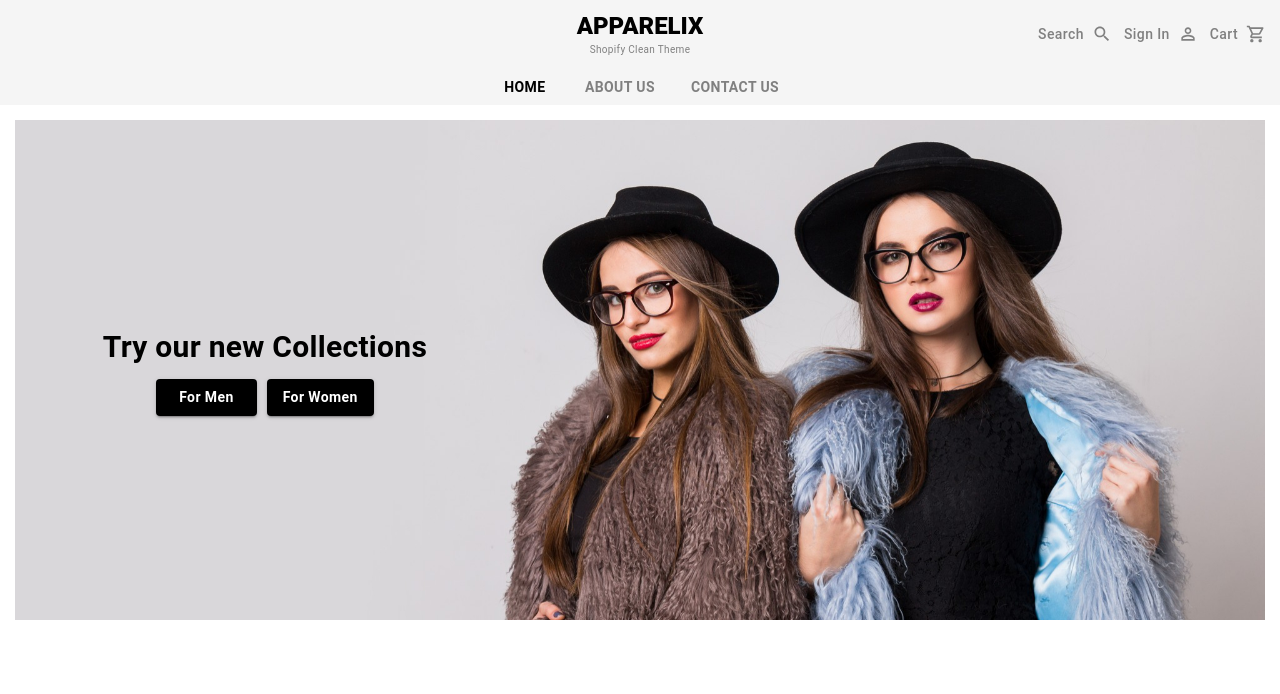
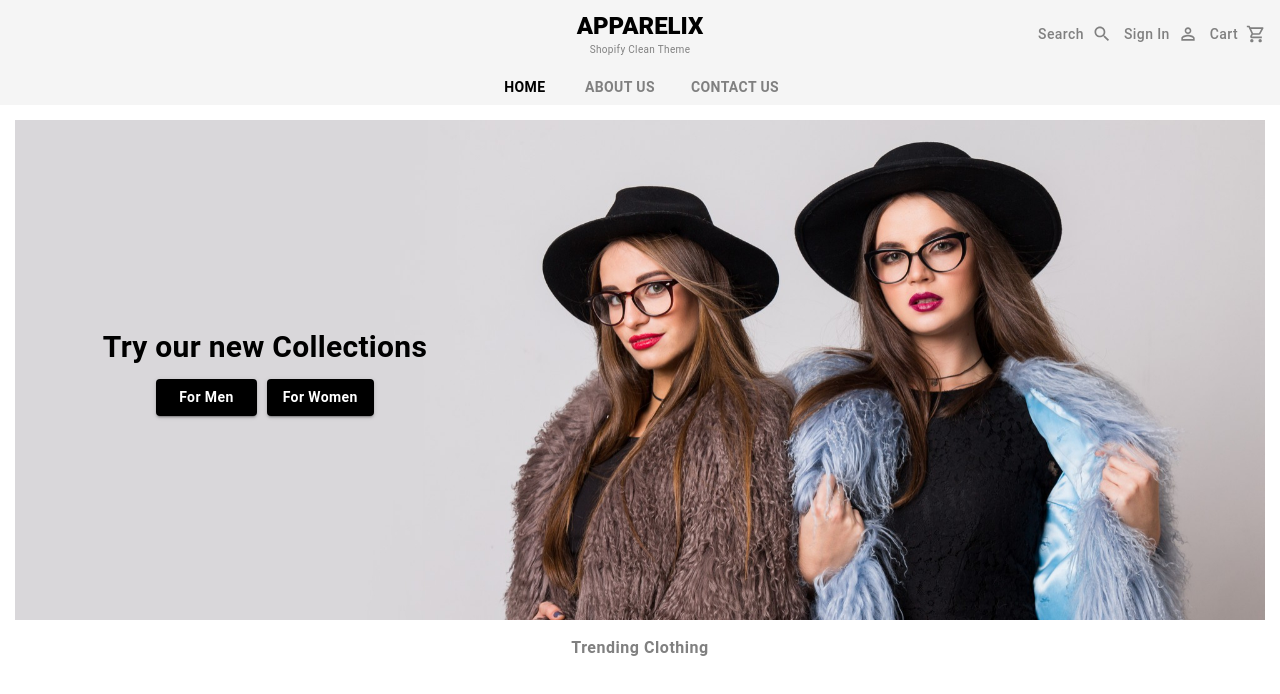
Before and after one commit to Siddhartha-machi/react-shopping-app, a React (Create React App) app: page / in a window 1280 px wide. Shown: the top 694 px of the page. Built offline with nearby package versions, Linux system fonts and the light colour scheme.

Commit message:
Add SectionName component.

```diff
--- a/src/Components/HomePageComponents/HomeComponent.js
+++ b/src/Components/HomePageComponents/HomeComponent.js
@@ -1,6 +1,7 @@
-import { Box } from '@mui/material'
+import { Box, Typography } from '@mui/material'
 import React from 'react'
 import LandingSection from './LandingSection'
+import SectionNameComponent from './SectionNameComponent'
 
 export const HomeComponent = () => {
   return (
@@ -8,11 +9,14 @@ export const HomeComponent = () => {
         sx={{
             display : 'flex',
             flex : 1,
+            flexDirection : 'column',
             p : '15px'
         }}
     >
 
         <LandingSection />
+        <SectionNameComponent label='Trending Clothing'/>
+
     </Box>
   )
 }
--- a/src/Components/HomePageComponents/LandingSection.js
+++ b/src/Components/HomePageComponents/LandingSection.js
@@ -12,7 +12,7 @@ const LandingSection = () => {
         sx={{
             display  : 'flex',
             backgroundImage : `url(${image})`,
-            backgroundSize : large ? 'cover' : 'contain',
+            backgroundSize : large ? '100%' : 'contain',
             maxHeight : { md : '440px', lg : '500px'},
             flex : 1,
             backgroundRepeat : 'no-repeat',
--- /dev/null
+++ b/src/Components/HomePageComponents/SectionNameComponent.js
@@ -0,0 +1,22 @@
+import { Typography } from '@mui/material'
+import React from 'react'
+
+const SectionNameComponent = (props) => {
+  return (
+        <Typography
+            variant='caption'
+          sx={{
+            display : 'flex',
+            fontWeight : 'bold',
+            justifyContent :'center',
+            fontSize : { md : '16px'},
+            color : 'grey',
+            py: '15px'
+          }}
+        >
+          {props.label}
+        </Typography>
+  )
+}
+
+export default SectionNameComponent
```
